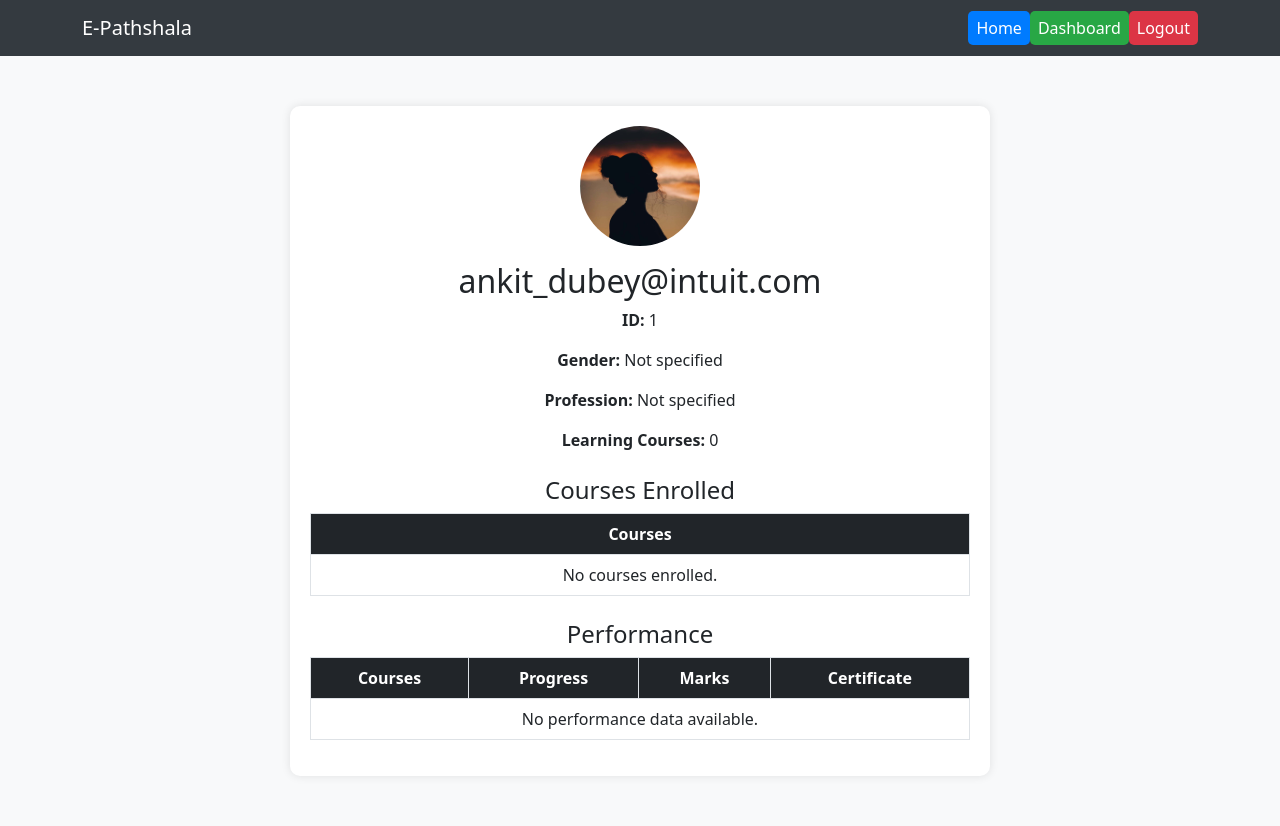
After one commit to Monika-202217b3042/E-Pathshala-LMS, a Flask app: page /profile in a window 1280 px wide. The commit adds this page. Run offline with Flask 3, Linux system fonts and the light colour scheme; a user stored in the database is signed in; data comes from the database, SQL or seed files in the repository.

Commit message:
modified codes

```diff
--- a/e-Pathshala/app/models.py
+++ b/e-Pathshala/app/models.py
@@ -11,6 +11,8 @@ class User(db.Model):
     is_instructor = db.Column(db.Boolean, default=False)
     enrollments = db.relationship('Enrollment', back_populates='student')
     posts = db.relationship('Post', backref='author', lazy='dynamic')
+
+
 
     def __init__(self, username, password, is_instructor=False):
         self.username = username
--- a/e-Pathshala/app/routes.py
+++ b/e-Pathshala/app/routes.py
@@ -183,3 +183,12 @@ def enrollments():
     enrollments = Enrollment.query.filter(Enrollment.course.has(instructor_id=user.id)).all()
 
     return render_template('enrollments.html', enrollments=enrollments)
+
+@main.route('/profile')
+def profile():
+    user = get_current_user()
+    if 'user_id' not in session:
+        return redirect(url_for('login'))  # Redirect to login if not logged in
+
+    user = User.query.get(session['user_id'])  # Fetch user from database
+    return render_template('profile.html', user=user)
--- a/e-Pathshala/app/templates/instructor_dashboard.html
+++ b/e-Pathshala/app/templates/instructor_dashboard.html
@@ -77,8 +77,7 @@
     <div class="dashboard-container">
         <!-- Profile Section -->
         <div class="profile-section">
-            <h3>Welcome Back</h3>
-            <h3>{{ user.username }}</h3>
+            <h3>Welcome back, {{ user.username }}!</h3>
             <p class="text-muted">{{ user.email }}</p>
         </div>
 
--- /dev/null
+++ b/e-Pathshala/app/templates/profile.html
@@ -0,0 +1,152 @@
+<!DOCTYPE html>
+<html lang="en">
+<head>
+    <meta charset="UTF-8">
+    <meta name="viewport" content="width=device-width, initial-scale=1.0">
+    <title>Profile Page</title>
+    <link href="https://cdn.jsdelivr.net/npm/bootstrap@5.3.0/dist/css/bootstrap.min.css" rel="stylesheet">
+    <style>
+        body {
+            background-color: #f8f9fa;
+        }
+        .navbar {
+            background-color: #343a40;
+        }
+        .navbar-brand, .nav-link {
+            color: white !important;
+        }
+        .profile-container {
+            max-width: 700px;
+            margin: 50px auto;
+            background: white;
+            padding: 20px;
+            border-radius: 10px;
+            box-shadow: 0px 0px 10px rgba(0, 0, 0, 0.1);
+        }
+        .profile-img {
+            display: block;
+            margin: 0 auto;
+            width: 120px;
+            height: 120px;
+            border-radius: 50%;
+            object-fit: cover;
+        }
+        .table th {
+            background-color: #212529;
+            color: white;
+        }
+        /* Button Colors */
+        .home-btn {
+            background-color: #007bff; /* Blue */
+            color: white;
+            border-radius: 5px;
+            padding: 5px 15px;
+        }
+        .dashboard-btn {
+            background-color: #28a745; /* Green */
+            color: white;
+            border-radius: 5px;
+            padding: 5px 15px;
+        }
+        .logout-btn {
+            background-color: #dc3545; /* Red */
+            color: white;
+            border-radius: 5px;
+            padding: 5px 15px;
+        }
+    </style>
+</head>
+<body>
+
+<!-- Taskbar -->
+<nav class="navbar navbar-expand-lg navbar-dark">
+    <div class="container">
+        <a class="navbar-brand" href="#">E-Pathshala</a>
+        <button class="navbar-toggler" type="button" data-bs-toggle="collapse" data-bs-target="#navbarNav">
+            <span class="navbar-toggler-icon"></span>
+        </button>
+        <div class="collapse navbar-collapse" id="navbarNav">
+            <ul class="navbar-nav ms-auto">
+                <li class="nav-item">
+                    <a class="nav-link home-btn" href="{{ url_for('main.index') }}">Home</a>
+                </li>
+                <li class="nav-item">
+                    <a class="nav-link dashboard-btn" href="{{ url_for('main.dashboard') }}">Dashboard</a>
+                </li>
+                <li class="nav-item">
+                    <a class="nav-link logout-btn" href="{{ url_for('main.logout') }}">Logout</a>
+                </li>
+            </ul>
+        </div>
+    </div>
+</nav>
+
+<!-- Profile Container -->
+<div class="profile-container text-center">
+    <img src="{{ url_for('static', filename=user.profile_image if user.profile_image else 'images/profile.jpg') }}"
+         alt="Profile Picture" class="profile-img">
+
+    <h2 class="mt-3">{{ user.username }}</h2>
+
+    <p><strong>ID:</strong> {{ user.id }}</p>
+    <p><strong>Gender:</strong> {{ user.gender if user.gender else "Not specified" }}</p>
+    <p><strong>Profession:</strong> {{ user.profession if user.profession else "Not specified" }}</p>
+    <p><strong>Learning Courses:</strong> {{ user.courses_enrolled|length }}</p>
+
+    <!-- Courses Enrolled -->
+    <h4 class="mt-4">Courses Enrolled</h4>
+    <table class="table table-bordered">
+        <thead>
+            <tr>
+                <th>Courses</th>
+            </tr>
+        </thead>
+        <tbody>
+            {% if user.courses_enrolled %}
+                {% for course in user.courses_enrolled %}
+                    <tr>
+                        <td>{{ course }}</td>
+                    </tr>
+                {% endfor %}
+            {% else %}
+                <tr>
+                    <td>No courses enrolled.</td>
+                </tr>
+            {% endif %}
+        </tbody>
+    </table>
+
+    <!-- Performance Table -->
+    <h4 class="mt-4">Performance</h4>
+    <table class="table table-bordered">
+        <thead>
+            <tr>
+                <th>Courses</th>
+                <th>Progress</th>
+                <th>Marks</th>
+                <th>Certificate</th>
+            </tr>
+        </thead>
+        <tbody>
+            {% if user.performance %}
+                {% for record in user.performance %}
+                    <tr>
+                        <td>{{ record.course }}</td>
+                        <td>{{ record.progress }}%</td>
+                        <td>{{ record.marks }}</td>
+                        <td>{{ "Yes" if record.certificate else "No" }}</td>
+                    </tr>
+                {% endfor %}
+            {% else %}
+                <tr>
+                    <td colspan="4">No performance data available.</td>
+                </tr>
+            {% endif %}
+        </tbody>
+    </table>
+</div>
+
+<script src="https://cdn.jsdelivr.net/npm/bootstrap@5.3.0/dist/js/bootstrap.bundle.min.js"></script>
+
+</body>
+</html>
```
Also changed, not shown: e-Pathshala/app/templates/student_dashboard.html (+12 -0 lines), e-Pathshala/app/static/images/Profile.jpg (added).
